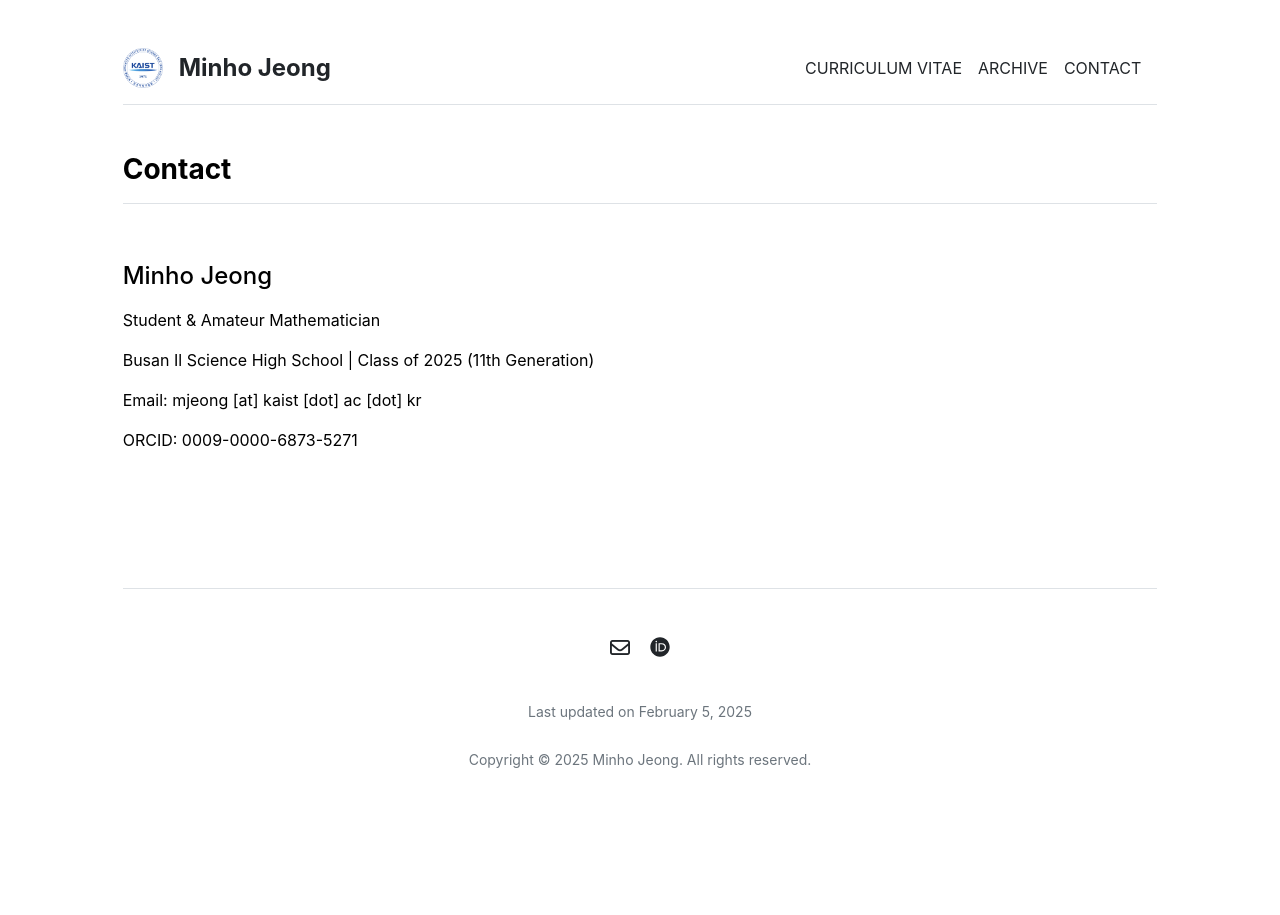
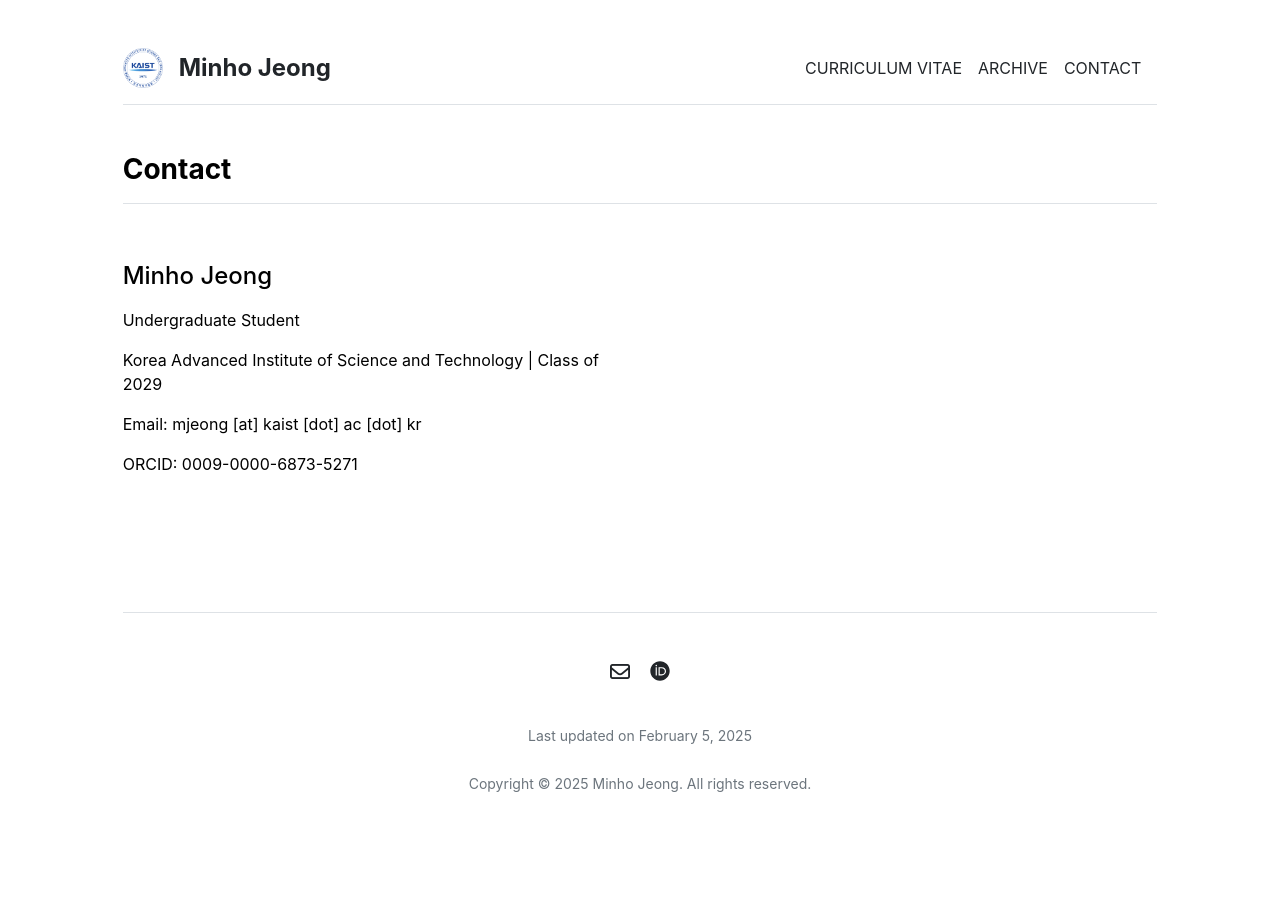
Before and after one commit to mino-jeong/mino-jeong.github.io, a Jekyll site: the page built from contact.md, in a window 1280 px wide. Built offline with Jekyll 4.4.1, drawn with Linux system fonts in a browser that asks for light colours.

Commit message:
Update settings.yml

```diff
--- a/_data/settings.yml
+++ b/_data/settings.yml
@@ -15,4 +15,4 @@ social:
 - {icon: 'orcid', link: 'https://orcid.org/0009-0000-6873-5271'}
 
 contacts:
-- {name: 'Minho Jeong', title: 'Student & Amateur Mathematician', school: 'Busan Il Science High School', number: 'Class of 2025 (11th Generation)', email: 'mjeong [at] kaist [dot] ac [dot] kr', orcid: '0009-0000-6873-5271'}
+- {name: 'Minho Jeong', title: 'Undergraduate Student', school: 'Korea Advanced Institute of Science and Technology', number: 'Class of 2029', email: 'mjeong [at] kaist [dot] ac [dot] kr', orcid: '0009-0000-6873-5271'}
```
